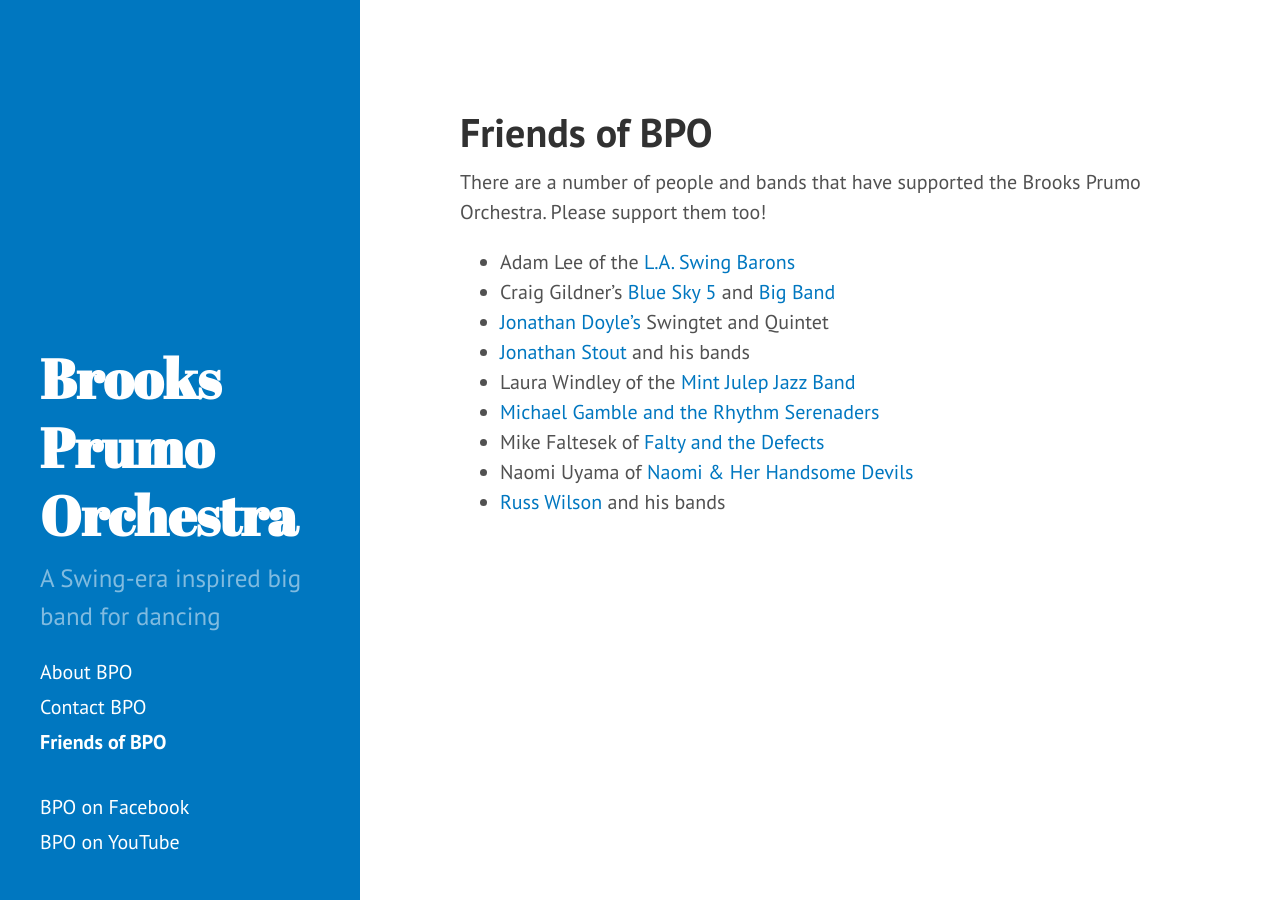
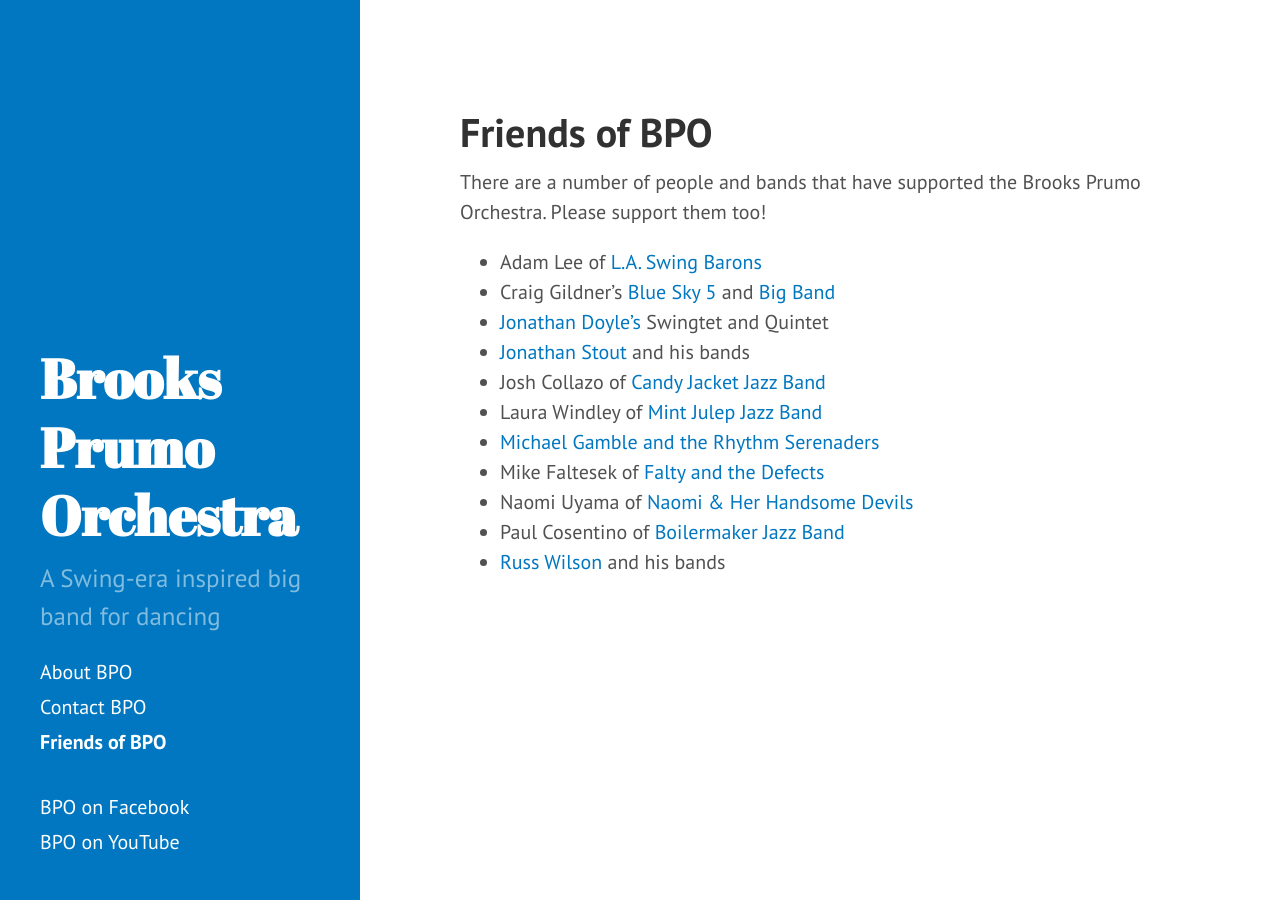
Before and after one commit to brooksprumo/brooksprumoorchestra, a Jekyll site: the page built from friends.md, in a window 1280 px wide. Built offline with Jekyll 4.4.1, drawn with Linux system fonts in a browser that asks for light colours; our own code applies the rules of GitHub Pages for plain Markdown files.

Commit message:
add friends

```diff
--- a/friends.md
+++ b/friends.md
@@ -2,12 +2,14 @@
 
 There are a number of people and bands that have supported the Brooks Prumo Orchestra.  Please support them too!
 
-- Adam Lee of the [L.A. Swing Barons](http://www.swingbarons.com/)
+- Adam Lee of [L.A. Swing Barons](http://www.swingbarons.com/)
 - Craig Gildner's [Blue Sky 5](http://www.bluesky5.com/) and [Big Band](http://www.cgbigswing.com/)
 - [Jonathan Doyle's](http://www.jonathandoylemusic.com/) Swingtet and Quintet
 - [Jonathan Stout](http://www.campusfive.com/) and his bands
-- Laura Windley of the [Mint Julep Jazz Band](https://mintjulepjazzband.com/)
+- Josh Collazo of [Candy Jacket Jazz Band](http://www.candyjacketjazzband.com/)
+- Laura Windley of [Mint Julep Jazz Band](https://mintjulepjazzband.com/)
 - [Michael Gamble and the Rhythm Serenaders](http://www.rhythmserenaders.com/)
 - Mike Faltesek of [Falty and the Defects](http://www.falty.com/faltyandthedefects)
 - Naomi Uyama of [Naomi & Her Handsome Devils](http://www.naomisdevils.com/)
+- Paul Cosentino of [Boilermaker Jazz Band](http://www.boilermakerjazzband.com/)
 - [Russ Wilson](http://www.everswinging.com/) and his bands
```
